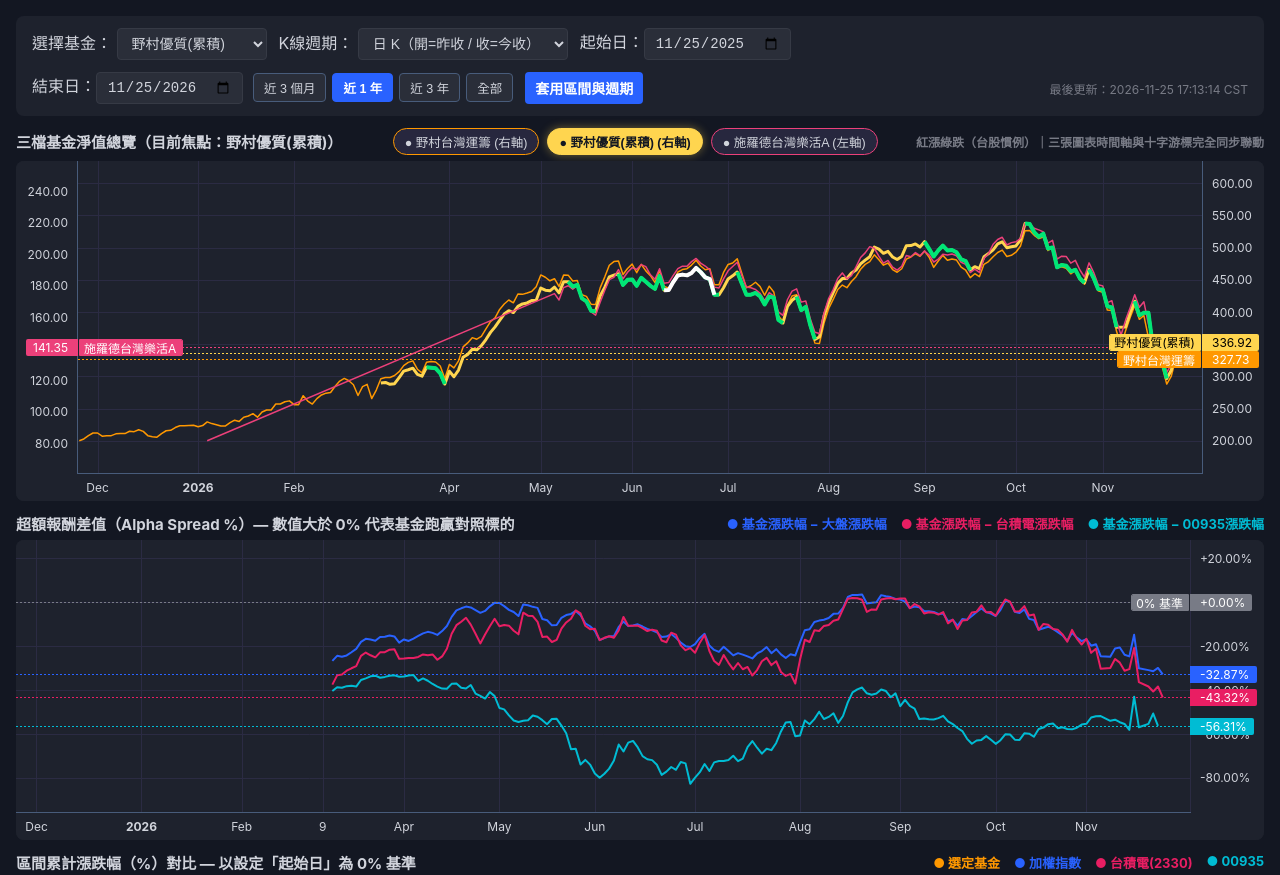
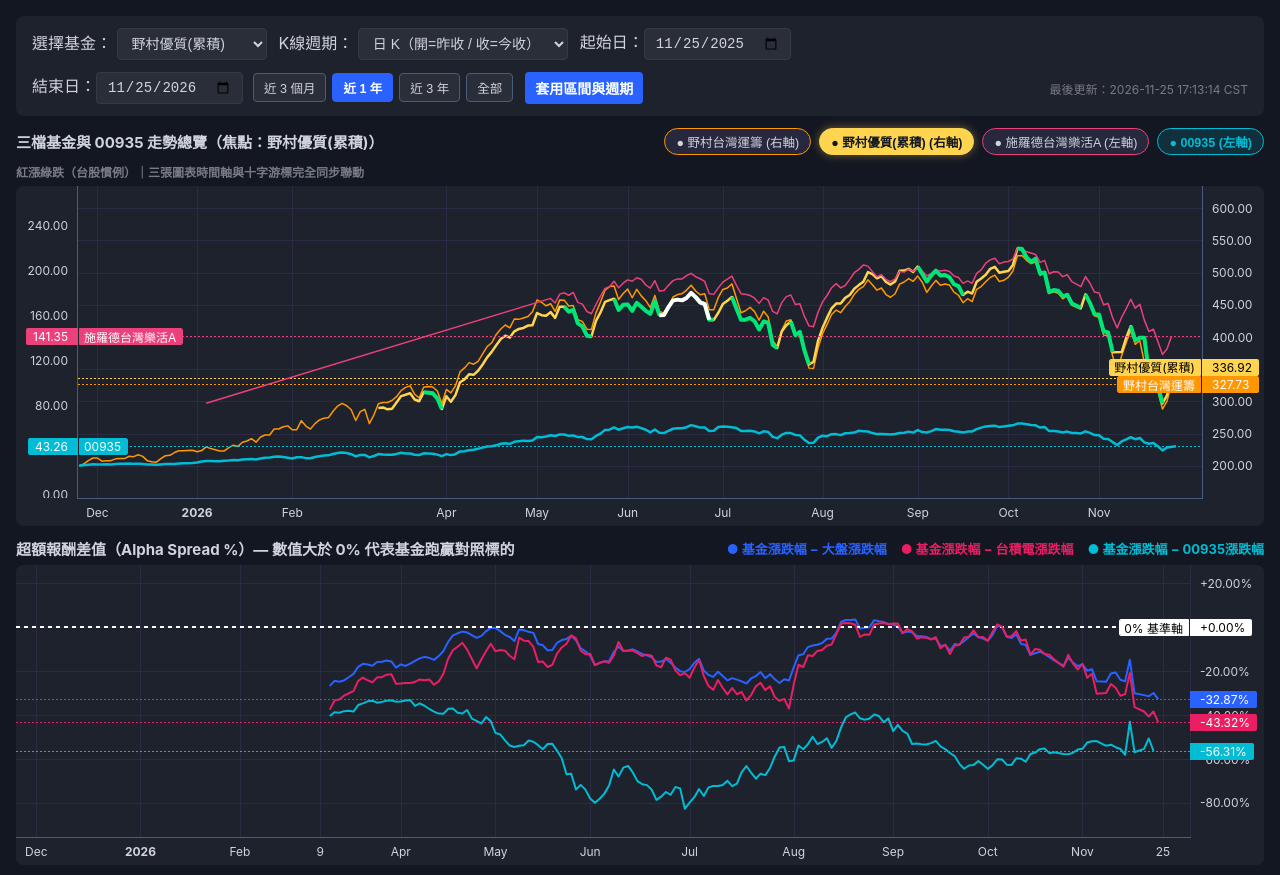
Before and after one commit to phhuntercssh/tw-fund-kline, a plain HTML site: page index.html in a window 1280 px wide. Shown: the top 875 px of the page. Drawn offline with Linux system fonts and the light colour scheme.

Commit message:
Update index.html

```diff
--- a/index.html
+++ b/index.html
@@ -94,9 +94,10 @@ let patternSeriesList = [];
 let currentMetricsMap = {};
 
 const TOP_FUND_CONFIG = {
-  '野村台灣運籌': { color: '#ff9800', priceScaleId: 'right', label: '野村台灣運籌 (右軸)' },
-  '野村優質(累積)': { color: '#ffd54f', priceScaleId: 'right', label: '野村優質(累積) (右軸)' },
-  '施羅德台灣樂活A': { color: '#ec407a', priceScaleId: 'left', label: '施羅德台灣樂活A (左軸)' }
+  '野村台灣運籌': { color: '#ff9800', priceScaleId: 'right', label: '野村台灣運籌 (右軸)', isFund: true },
+  '野村優質(累積)': { color: '#ffd54f', priceScaleId: 'right', label: '野村優質(累積) (右軸)', isFund: true },
+  '施羅德台灣樂活A': { color: '#ec407a', priceScaleId: 'left', label: '施羅德台灣樂活A (左軸)', isFund: true },
+  '00935': { color: '#00bcd4', priceScaleId: 'left', label: '00935 (左軸)', isFund: false }
 };
 
 const BENCH_COLORS = {
@@ -202,13 +203,14 @@ function buildDateRangeQuickButtons() {
 }
 
 function selectActiveFund(fundName) {
-  if (!TOP_FUND_CONFIG[fundName]) return;
+  if (!TOP_FUND_CONFIG[fundName] || !TOP_FUND_CONFIG[fundName].isFund) return;
   activeFund = fundName;
   if (fundSelectEl) fundSelectEl.value = fundName;
 
   document.querySelectorAll('.top-fund-pill').forEach(btn => {
+    const cfg = TOP_FUND_CONFIG[btn.dataset.fund];
+    if (!cfg.isFund) return;
     const isSelected = btn.dataset.fund === fundName;
-    const cfg = TOP_FUND_CONFIG[btn.dataset.fund];
     btn.style.background = isSelected ? cfg.color : 'rgba(43, 43, 67, 0.85)';
     btn.style.color = isSelected ? '#131722' : '#d1d4dc';
     btn.style.fontWeight = isSelected ? 'bold' : 'normal';
@@ -216,7 +218,8 @@ function selectActiveFund(fundName) {
   });
 
   for (const [fName, series] of Object.entries(topFundSeriesMap)) {
-    series.applyOptions({ lineWidth: fName === activeFund ? 3 : 1.5 });
+    const cfg = TOP_FUND_CONFIG[fName];
+    series.applyOptions({ lineWidth: (fName === activeFund || !cfg.isFund) ? 2.5 : 1.5 });
   }
 
   renderAll();
@@ -238,9 +241,14 @@ function buildTopFundSelectorBar() {
     btn.innerText = `● ${cfg.label}`;
     btn.style.cssText = `
       border: 1px solid ${cfg.color}; border-radius: 14px; padding: 3px 11px;
-      font-size: 12.5px; cursor: pointer; transition: all 0.15s ease;
+      font-size: 12.5px; transition: all 0.15s ease;
+      background: ${cfg.isFund ? 'rgba(43, 43, 67, 0.85)' : 'rgba(0, 188, 212, 0.15)'};
+      color: ${cfg.isFund ? '#d1d4dc' : '#00bcd4'};
+      cursor: ${cfg.isFund ? 'pointer' : 'default'};
     `;
-    btn.onclick = () => selectActiveFund(fName);
+    if (cfg.isFund) {
+      btn.onclick = () => selectActiveFund(fName);
+    }
     bar.appendChild(btn);
   }
   titleEl.parentNode.insertBefore(bar, titleEl.nextSibling);
@@ -275,7 +283,7 @@ function initCharts() {
     topFundSeriesMap[fName] = klineChart.addLineSeries({
       color: cfg.color,
       priceScaleId: cfg.priceScaleId,
-      lineWidth: fName === activeFund ? 3 : 1.5,
+      lineWidth: (fName === activeFund || !cfg.isFund) ? 2.5 : 1.5,
       title: fName
     });
   }
@@ -286,6 +294,7 @@ function initCharts() {
     let minPixelDist = Infinity;
 
     for (const [fName, series] of Object.entries(topFundSeriesMap)) {
+      if (!TOP_FUND_CONFIG[fName].isFund) continue;
       const pointData = param.seriesData.get(series);
       if (pointData && pointData.value !== undefined) {
         const coordY = series.priceToCoordinate(pointData.value);
@@ -325,11 +334,11 @@ function initCharts() {
   }
   spreadSeriesMap['diff_twii'].createPriceLine({
     price: 0,
-    color: '#787b86',
-    lineWidth: 1,
+    color: '#ffffff',
+    lineWidth: 2,
     lineStyle: LightweightCharts.LineStyle.Dashed,
     axisLabelVisible: true,
-    title: '0% 基準'
+    title: '0% 基準軸'
   });
 
   const charts = [klineChart, compareChart, spreadChart];
@@ -353,8 +362,8 @@ function initCharts() {
     position: fixed; display: none; pointer-events: none; z-index: 9999;
     background: rgba(19, 23, 34, 0.96); color: #e0e3eb;
     border: 1px solid #485c7b; border-radius: 6px; padding: 10px 12px;
-    font-size: 12.5px; line-height: 1.6; box-shadow: 0 8px 24px rgba(0,0,0,0.55);
-    min-width: 315px;
+    font-size: 12.5px; line-height: 1.6; box-shadow: 0 8px 24px rgba(0,0,0,0.6);
+    min-width: 395px;
   `;
   document.body.appendChild(tooltip);
 
@@ -389,10 +398,11 @@ function initCharts() {
         spreadChart.setCrosshairPosition(m.spreadTwii, dateStr, spreadSeriesMap['diff_twii']);
       }
 
-      const orderedTrios = [
+      const orderedCols = [
         { key: '野村台灣運籌', short: '運籌', color: '#ff9800' },
         { key: '野村優質(累積)', short: '優質', color: '#ffd54f' },
-        { key: '施羅德台灣樂活A', short: '施羅德', color: '#ec407a' }
+        { key: '施羅德台灣樂活A', short: '施羅德', color: '#ec407a' },
+        { key: '00935', short: '00935', color: '#00bcd4' }
       ];
 
       const periods = [
@@ -409,10 +419,10 @@ function initCharts() {
           <thead>
             <tr style="border-bottom:1px solid #363a45;">
               <th style="text-align:left; padding:3px 6px 5px 0; color:#fff; font-size:13px;">📅 ${dateStr}</th>
-              ${orderedTrios.map(t => {
+              ${orderedCols.map(t => {
                 const isCur = t.key === activeFund;
                 const navV = m.allNavs?.[t.key];
-                return `<th style="padding:3px 5px 5px 5px; color:${t.color}; ${isCur ? 'background:rgba(255,255,255,0.08); border-radius:4px 4px 0 0;' : ''}">
+                return `<th style="padding:3px 6px 5px 6px; color:${t.color}; ${isCur ? 'background:rgba(255,255,255,0.08); border-radius:4px 4px 0 0;' : ''}">
                   <div>● ${t.short}</div>
                   <div style="font-size:11px; color:#9598a1; font-weight:normal;">${navV !== undefined ? navV.toFixed(2) : '--'}</div>
                 </th>`;
@@ -423,13 +433,27 @@ function initCharts() {
       `;
 
       for (const p of periods) {
+        let maxVal = -Infinity;
+        let winnerKey = null;
+        for (const t of orderedCols) {
+          const val = m.allRets?.[t.key]?.[p.key];
+          if (val !== null && val !== undefined && !Number.isNaN(val) && val > maxVal) {
+            maxVal = val;
+            winnerKey = t.key;
+          }
+        }
+
         tableHtml += `<tr style="border-bottom:1px solid rgba(54,58,69,0.55);">
           <td style="text-align:left; padding:4px 6px 4px 0; color:#b2b5be;">${p.label}</td>
-          ${orderedTrios.map(t => {
+          ${orderedCols.map(t => {
             const isCur = t.key === activeFund;
+            const isWinner = t.key === winnerKey;
             const retVal = m.allRets?.[t.key]?.[p.key];
-            return `<td style="padding:4px 5px; ${isCur ? 'background:rgba(255,255,255,0.08);' : ''}">
-              ${fmtPctColor(retVal)}
+            const cellStyle = isWinner
+              ? 'background:rgba(255, 213, 79, 0.16); border:1px solid rgba(255, 213, 79, 0.7); border-radius:4px;'
+              : (isCur ? 'background:rgba(255,255,255,0.06);' : '');
+            return `<td style="padding:4px 6px; ${cellStyle}">
+              ${isWinner ? '<span style="font-size:11px; margin-right:2px;">👑</span>' : ''}${fmtPctColor(retVal)}
             </td>`;
           }).join('')}
         </tr>`;
@@ -446,8 +470,8 @@ function initCharts() {
 
       const mouseX = param.sourceEvent ? param.sourceEvent.clientX : 0;
       const mouseY = param.sourceEvent ? param.sourceEvent.clientY : 0;
-      const boxW = tooltip.offsetWidth || 325;
-      const boxH = tooltip.offsetHeight || 265;
+      const boxW = tooltip.offsetWidth || 410;
+      const boxH = tooltip.offsetHeight || 275;
       const leftPos = (mouseX + boxW + 20 > window.innerWidth) ? (mouseX - boxW - 15) : (mouseX + 16);
       const topPos = (mouseY + boxH + 20 > window.innerHeight) ? Math.max(10, window.innerHeight - boxH - 15) : (mouseY + 16);
       tooltip.style.left = leftPos + 'px';
@@ -455,6 +479,7 @@ function initCharts() {
     });
   });
 }
+
 
 
 
@@ -602,19 +627,19 @@ function renderAll() {
   const start = document.getElementById('startDate').value;
   const end = document.getElementById('endDate').value;
 
-  document.getElementById('klineTitle').innerText = `三檔基金淨值總覽（目前焦點：${activeFund}）`;
+  document.getElementById('klineTitle').innerText = `三檔基金與 00935 走勢總覽（焦點：${activeFund}）`;
 
   const unionDateSet = new Set();
-  for (const fName of Object.keys(TOP_FUND_CONFIG)) {
-    const dObj = rawData.funds[fName] || {};
+  for (const [fName, cfg] of Object.entries(TOP_FUND_CONFIG)) {
+    const dObj = cfg.isFund ? (rawData.funds[fName] || {}) : (rawData.benchmarks[fName] || {});
     for (const d of Object.keys(dObj)) {
       if (d >= start && d <= end) unionDateSet.add(d);
     }
   }
   const alignedDates = Array.from(unionDateSet).sort((a, b) => a.localeCompare(b));
 
-  for (const fName of Object.keys(TOP_FUND_CONFIG)) {
-    const fDict = rawData.funds[fName] || {};
+  for (const [fName, cfg] of Object.entries(TOP_FUND_CONFIG)) {
+    const fDict = cfg.isFund ? (rawData.funds[fName] || {}) : (rawData.benchmarks[fName] || {});
     topFundSeriesMap[fName].setData(toAlignedNavSeries(fDict, alignedDates));
   }
 
@@ -627,17 +652,24 @@ function renderAll() {
 
   const fundPctList = toAlignedPctSeries(activeDict, alignedDates);
 
-  const fundFullMaps = {};
-  for (const fName of Object.keys(TOP_FUND_CONFIG)) {
-    const sortedArr = Object.entries(rawData.funds[fName] || {}).sort((a, b) => a.at(0).localeCompare(b.at(0)));
+  const assetDictMap = {
+    '野村台灣運籌': rawData.funds['野村台灣運籌'] || {},
+    '野村優質(累積)': rawData.funds['野村優質(累積)'] || {},
+    '施羅德台灣樂活A': rawData.funds['施羅德台灣樂活A'] || {},
+    '00935': rawData.benchmarks['00935'] || {}
+  };
+
+  const assetFullMaps = {};
+  for (const [aName, aDict] of Object.entries(assetDictMap)) {
+    const sortedArr = Object.entries(aDict).sort((a, b) => a.at(0).localeCompare(b.at(0)));
     const idxMap = Object.fromEntries(sortedArr.map(([dt], idx) => [dt, idx]));
-    fundFullMaps[fName] = { sortedArr, idxMap };
+    assetFullMaps[aName] = { sortedArr, idxMap };
   }
 
-  const calcFundOffsetRet = (fInfo, curI, offset) => {
+  const calcAssetOffsetRet = (aInfo, curI, offset) => {
     if (curI === undefined || curI - offset < 0) return null;
-    const prevV = fInfo.sortedArr.at(curI - offset).at(1);
-    const currV = fInfo.sortedArr.at(curI).at(1);
+    const prevV = aInfo.sortedArr.at(curI - offset).at(1);
+    const currV = aInfo.sortedArr.at(curI).at(1);
     return ((currV - prevV) / prevV) * 100;
   };
 
@@ -646,17 +678,17 @@ function renderAll() {
     const allNavs = {};
     const allRets = {};
 
-    for (const fName of Object.keys(TOP_FUND_CONFIG)) {
-      allNavs[fName] = rawData.funds[fName]?.[d];
-      const fInfo = fundFullMaps[fName];
-      const curI = fInfo.idxMap[d];
-      allRets[fName] = {
-        d1: calcFundOffsetRet(fInfo, curI, 1),
-        d5: calcFundOffsetRet(fInfo, curI, 5),
-        d30: calcFundOffsetRet(fInfo, curI, 30),
-        d60: calcFundOffsetRet(fInfo, curI, 60),
-        d90: calcFundOffsetRet(fInfo, curI, 90),
-        d120: calcFundOffsetRet(fInfo, curI, 120)
+    for (const [aName, aDict] of Object.entries(assetDictMap)) {
+      allNavs[aName] = aDict[d];
+      const aInfo = assetFullMaps[aName];
+      const curI = aInfo.idxMap[d];
+      allRets[aName] = {
+        d1: calcAssetOffsetRet(aInfo, curI, 1),
+        d5: calcAssetOffsetRet(aInfo, curI, 5),
+        d30: calcAssetOffsetRet(aInfo, curI, 30),
+        d60: calcAssetOffsetRet(aInfo, curI, 60),
+        d90: calcAssetOffsetRet(aInfo, curI, 90),
+        d120: calcAssetOffsetRet(aInfo, curI, 120)
       };
     }
 
```
